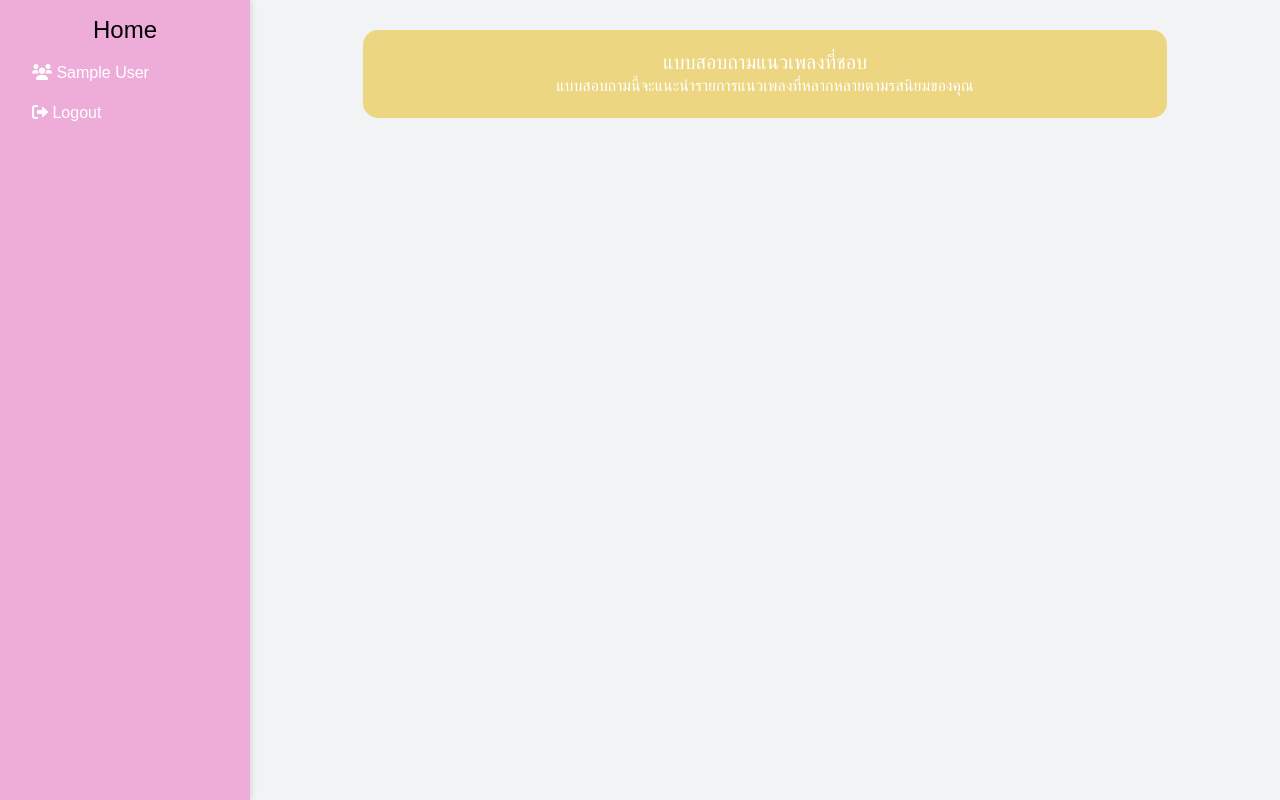
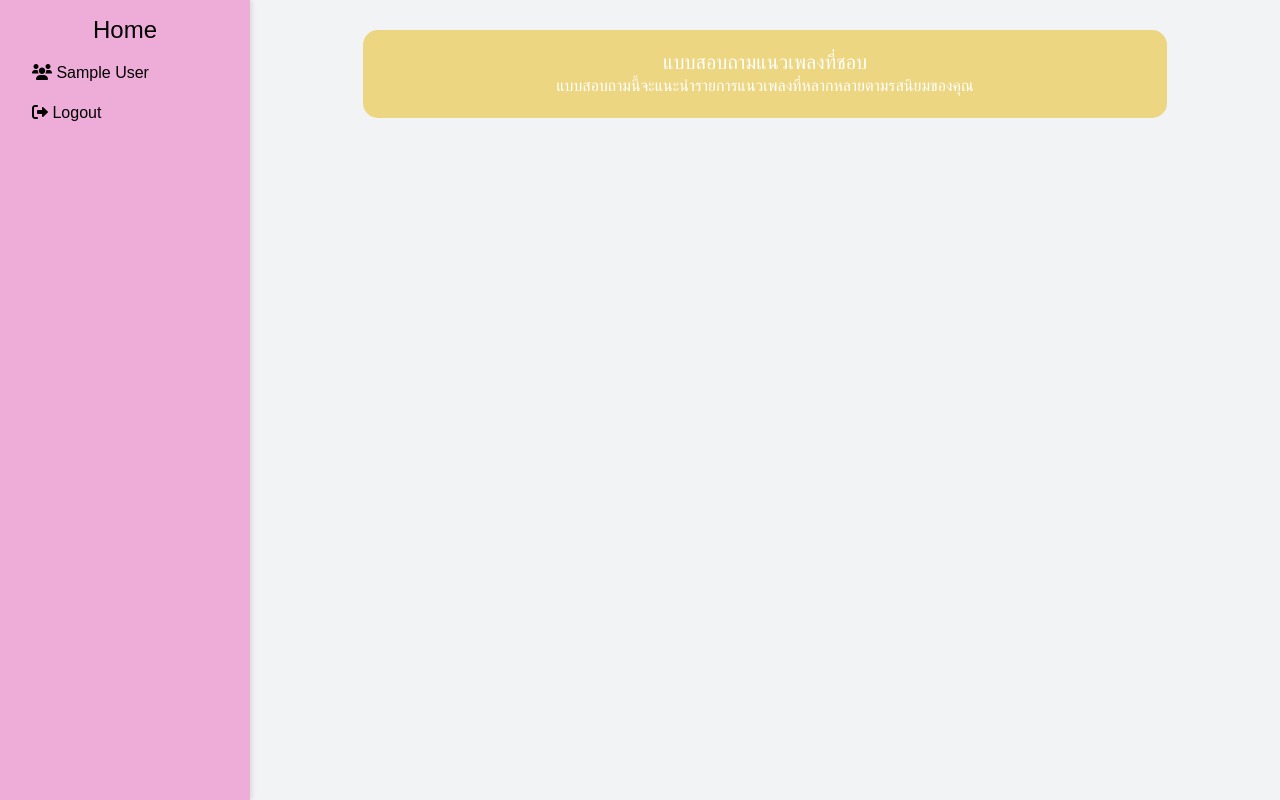
Before and after one commit to Sofiafa26/first, a PHP site: page /home.php in a window 1280 px wide. Run offline with PHP 8.4, Linux system fonts and the light colour scheme; the visitor is signed in with stand-in values (Sample User, id 1); tables that the repository leaves empty or names only in its code hold one stand-in row (values such as "Sample post").

Commit message:
เปลี่ยนสีตัวอักษรเป็นสีดำ

```diff
--- a/assets/css/home.css
+++ b/assets/css/home.css
@@ -12,7 +12,7 @@ body {
 
 
 .sidebar a {
-    color: #ffffff;
+    color: #000000;
     transition: background-color 0.3s;
 }
 
```
